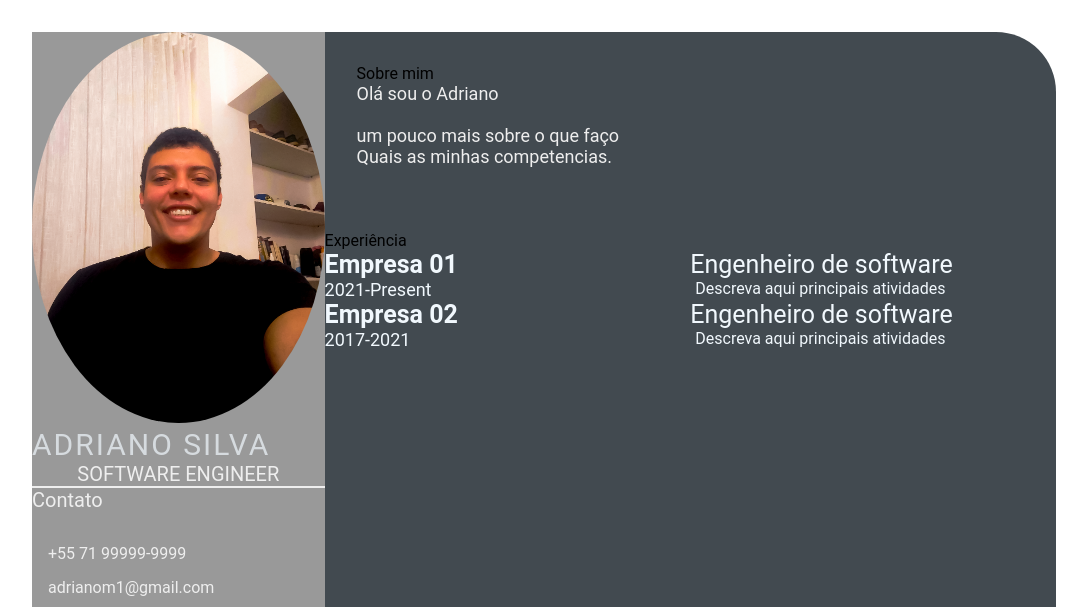
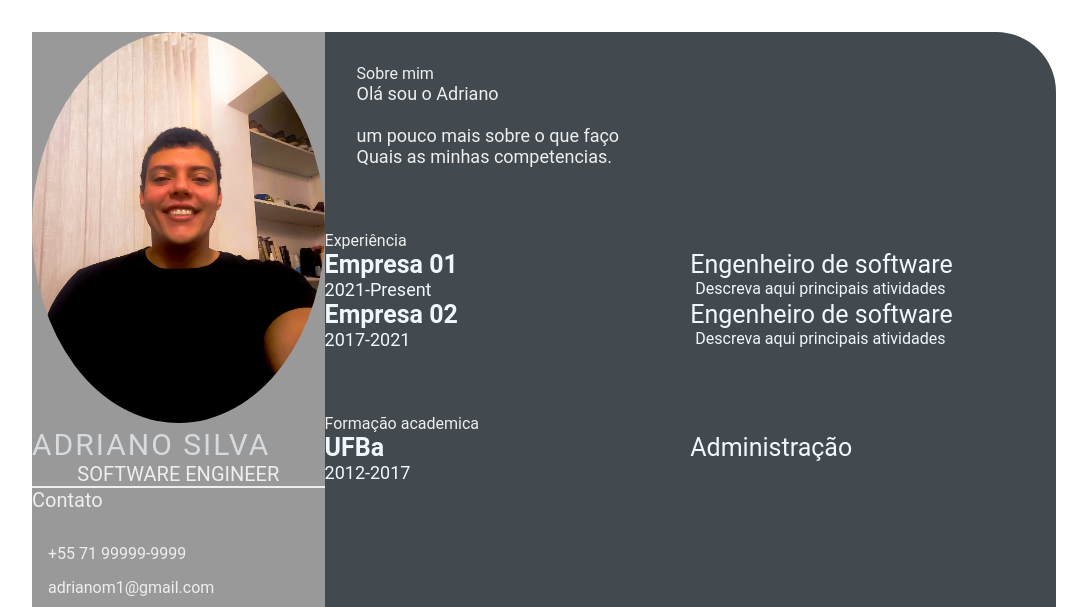
Before and after one commit to Adrianomssilva/devweekgit.github.io, a plain HTML site: page index.html in a window 1280 px wide. Shown: the top 607 px of the page, without its empty margins (96-1183 px from the left). Drawn offline with Linux system fonts and the light colour scheme.

Commit message:
education (#4)

```diff
--- a/index.html
+++ b/index.html
@@ -36,7 +36,7 @@
         <section class="right-section">
             <div class="right-section-contents">
                 <section class="about gap">
-                    <div class="right-tittle">Sobre mim</div>
+                    <div class="right-title">Sobre mim</div>
                     <p class="about-me-contents">
                         Olá sou o Adriano <br>
                         <br>um pouco mais sobre o que faço
@@ -46,7 +46,7 @@
 
             </div>
             <section class="experience gap">
-                <div class="right-tittle">Experiência</div>
+                <div class="right-title">Experiência</div>
                 <div class="experience-contents">
                     <div class="exp-left">
                         <p class="exp-company-name">Empresa 01</p>
@@ -70,6 +70,19 @@
                     </div>
                 </div>
             </section>
+            <section class="education gap">
+                <div class="right-title">Formação academica</div>
+                    <div class="education-contents">
+                        <div class="education-left">
+                            <p class="education-school-name">UFBa</p>
+                            <p class="education-time-period">2012-2017</p>
+                        </div>
+                        <div class="education-right">
+                            <p class="education-subject">Administração</p>
+                        </div>
+                    </div>
+                </div>
+            </section>
         </section>
     </main>
 </body>
--- a/style.css
+++ b/style.css
@@ -119,7 +119,7 @@
 }
 
 .exp-time-period,
-.educationp-time-period,
+.education-time-period,
 .awards-time-period {
     font-size: 18px;
 }
```
